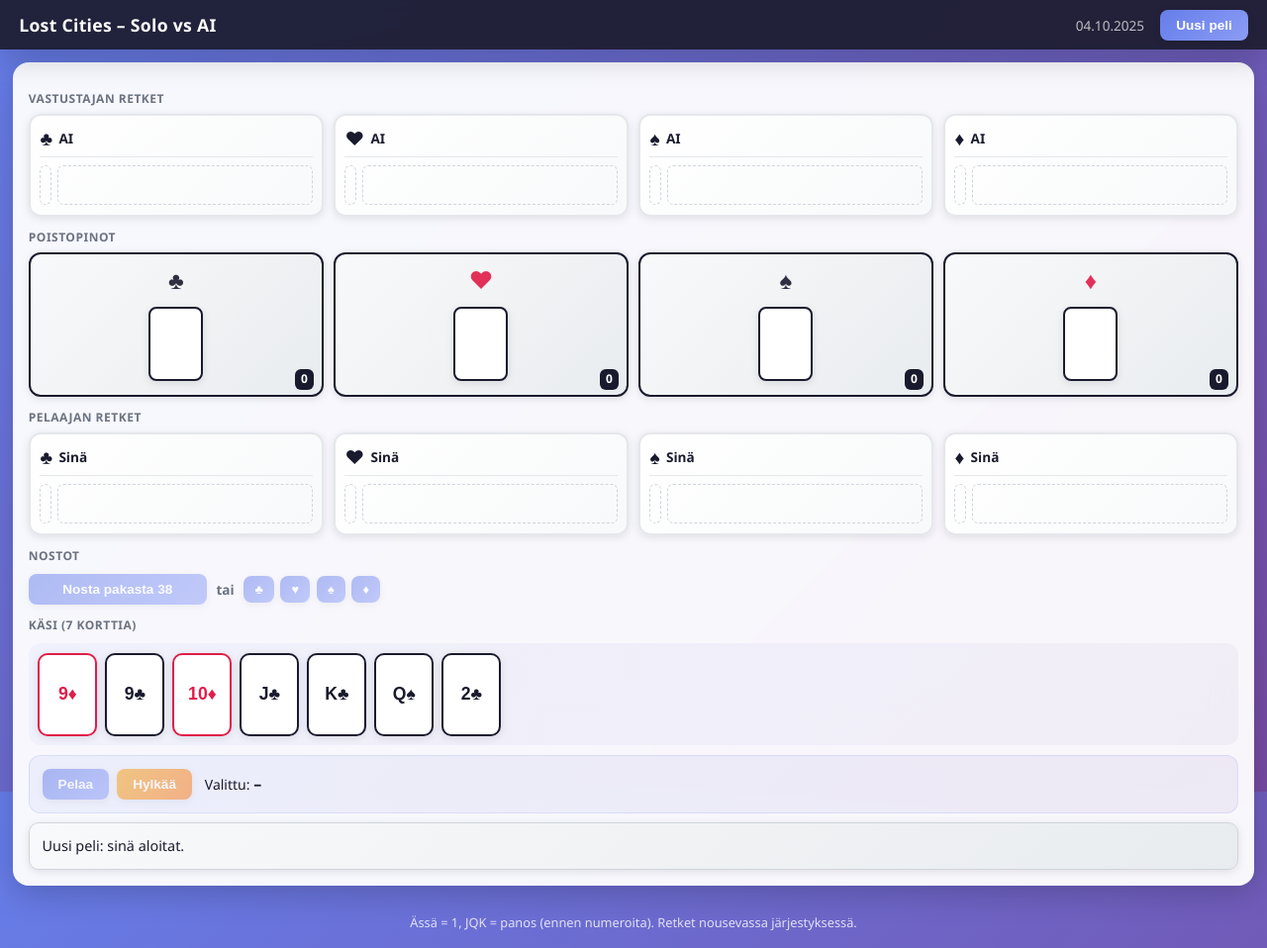
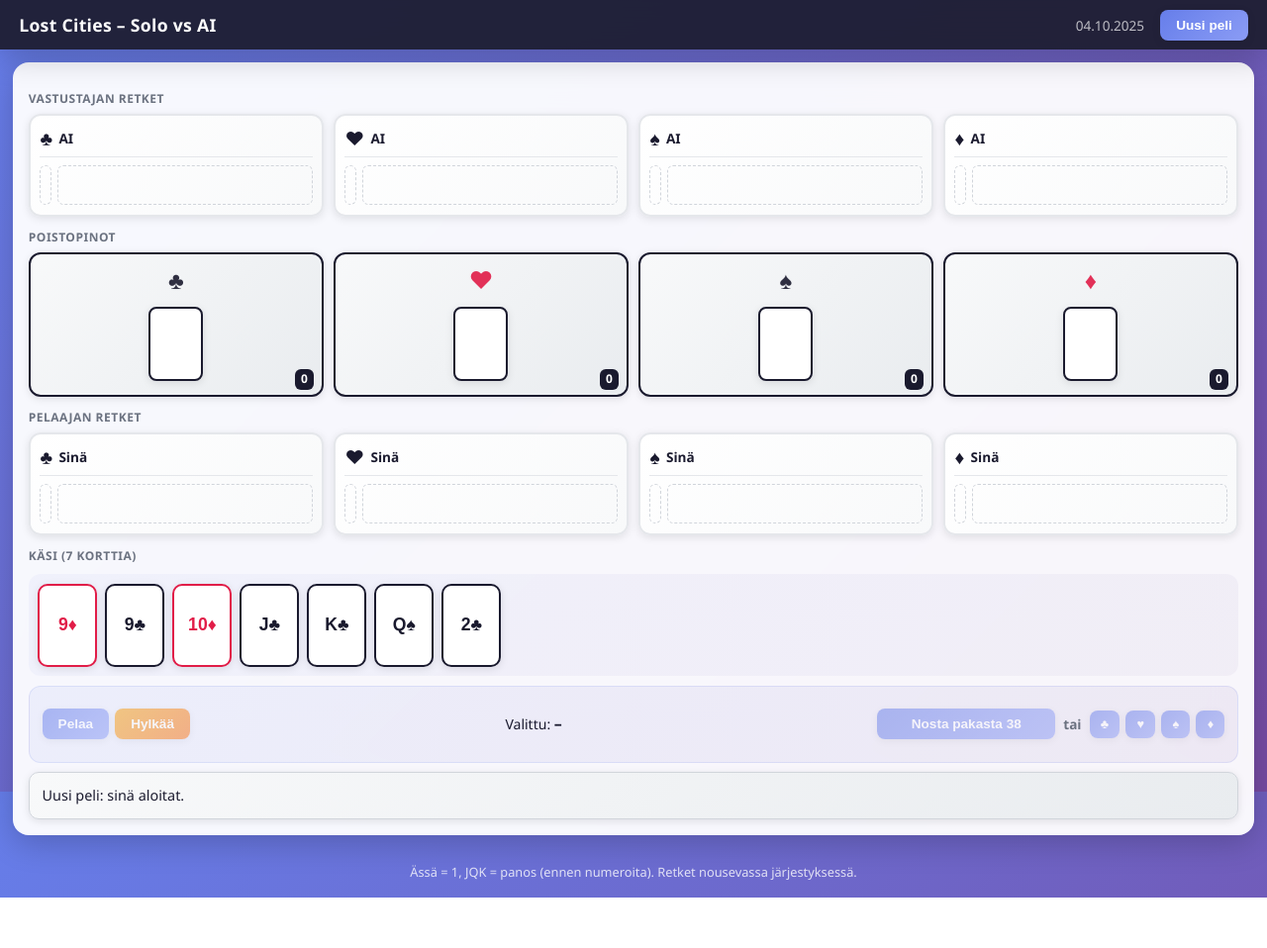
Before and after one commit to ymouse91/lostcities, a plain HTML site: page index.html in a window 1280 px wide. Shown: the whole page at 99% size. After the commit the page ends 907 px from the top, so only its background shows below. Drawn offline with Linux system fonts and the light colour scheme.

Commit message:
action buttons

```diff
--- a/app.js
+++ b/app.js
@@ -167,7 +167,7 @@ function renderAll(msg){
   if(msg) el.status.textContent = msg;
 }
 
-function prettyCard(c){ return `${c.rank}${SUIT_SYM[c.suit]}${c.wager?' (panos)':''}`; }
+function prettyCard(c){ return `${c.rank}${SUIT_SYM[c.suit]}${c.wager?'':''}`; }
 function selectPlayerCard(idx){ state.selectedIndex = idx===state.selectedIndex? null : idx; renderAll(); }
 
 function playerPlaySelected(){
--- a/index.html
+++ b/index.html
@@ -115,18 +115,6 @@
         </div>
       </div>
 
-      <div class="row label">Nostot</div>
-      <div class="drawRow">
-        <button class="deck btn" id="drawDeck">Nosta pakasta <span id="deckCount">52</span></button>
-        <div class="or">tai</div>
-        <div class="drawDiscards">
-          <button class="btn small drawPile" data-suit="C">♣</button>
-          <button class="btn small drawPile" data-suit="H">♥</button>
-          <button class="btn small drawPile" data-suit="S">♠</button>
-          <button class="btn small drawPile" data-suit="D">♦</button>
-        </div>
-      </div>
-
      <div class="row label">Käsi (7 korttia)</div>
       <div class="hand" id="playerHand">
         <div class="card black">A♣</div>
@@ -138,19 +126,40 @@
         <div class="card black">K♠</div>
       </div>
 
-      <div class="actions" id="actions">
+<div class="actions" id="actions"
+     style="display:flex; justify-content:space-between; align-items:center; flex-wrap:wrap; gap:10px;">
 
-        <div class="actionBtns">
+  <div class="actionBtns" style="display:flex; gap:6px;">
     <button class="btn play" id="playBtn">Pelaa</button>
     <button class="btn warn" id="discardBtn">Hylkää</button>
     <button class="btn ghost" id="cancelSelect" style="display:none">Peru</button>
   </div>
+
   <div>Valittu: <span id="selectedCard">10♦</span></div>
+
+  <div class="drawRow"
+       style="display:flex; justify-content:flex-end; align-items:center; gap:8px;">
+    <button class="deck btn" id="drawDeck">
+      Nosta pakasta <span id="deckCount">52</span>
+    </button>
+    <div class="or">tai</div>
+    <div class="drawDiscards" style="display:flex; gap:6px;">
+      <button class="btn small drawPile" data-suit="C">♣</button>
+      <button class="btn small drawPile" data-suit="H">♥</button>
+      <button class="btn small drawPile" data-suit="S">♠</button>
+      <button class="btn small drawPile" data-suit="D">♦</button>
     </div>
+  </div>
+
+</div>
+
+
+
 
       <div class="status" id="status">
         Tervetuloa! Pelaa kortti → nosta kortti. Pelaat ensin.
       </div>
+
     </section>
   </main>
 
```
Lines whose indentation alone changed are shown as unchanged.
